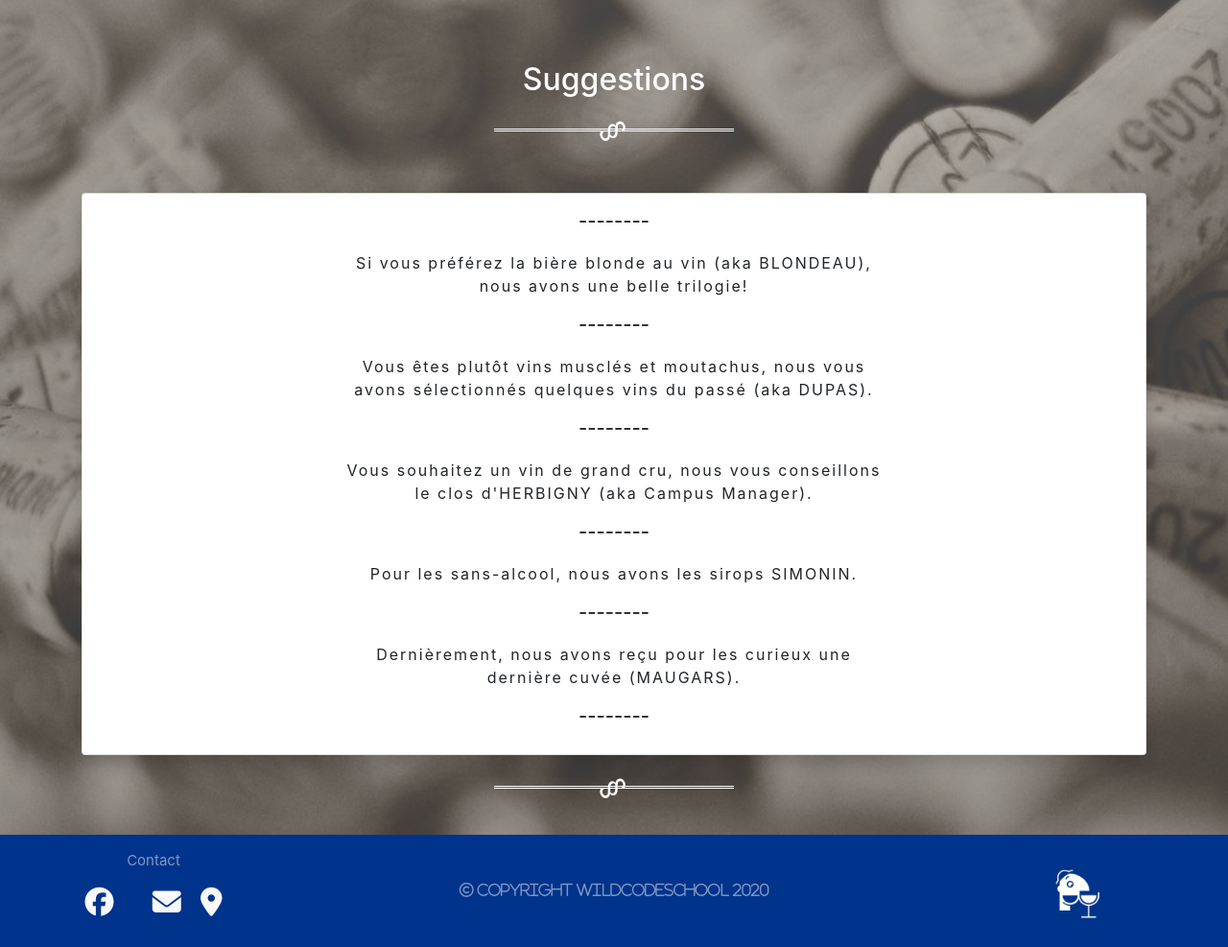
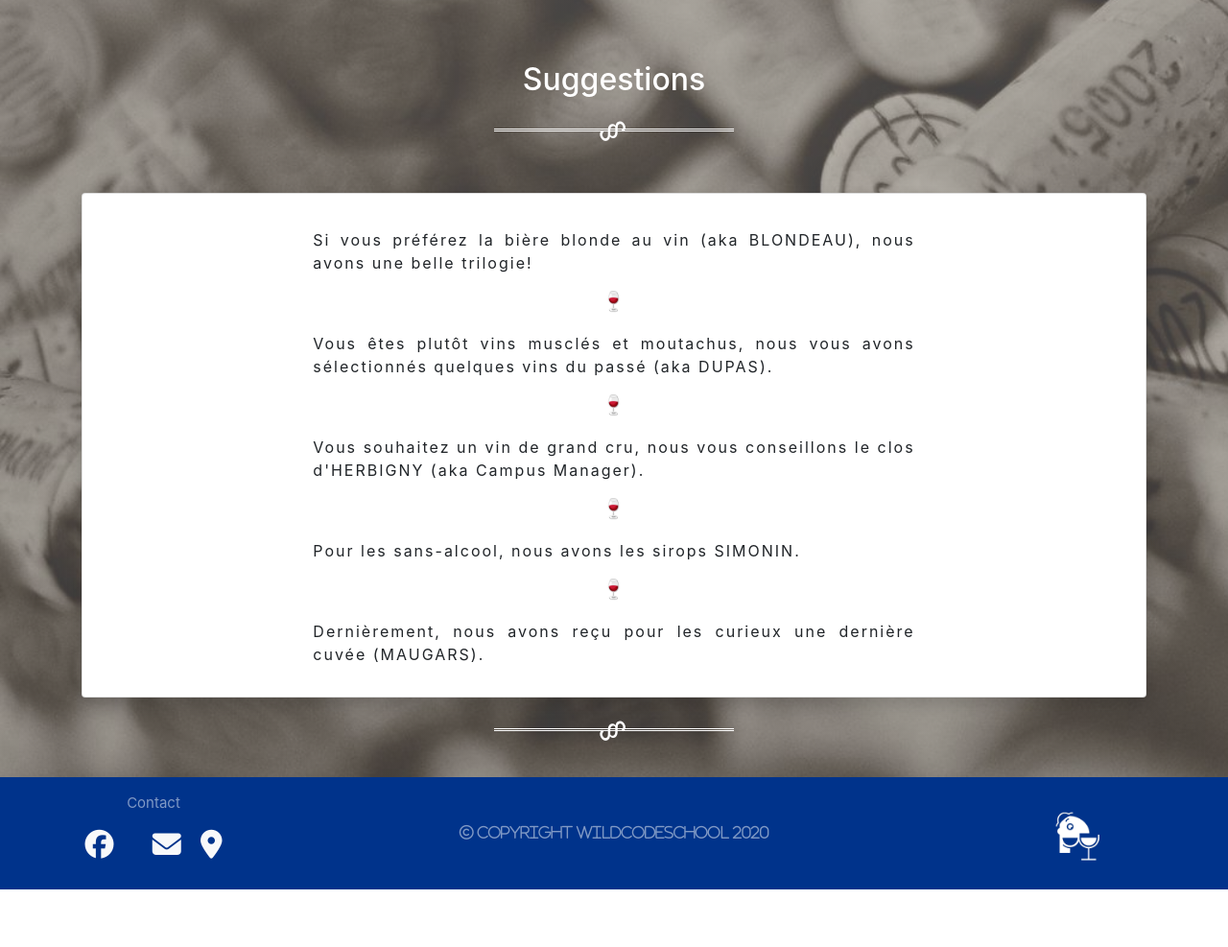
Before and after one commit to fredericbertrand/becsaVin, a Django app: page /suggestions/ in a window 1280 px wide. Shown: the part 136-1123 px from the top of the page at 96% size. After the commit the page ends 1063 px from the top, so only its background shows below. Run offline with Django 3.2, Linux system fonts and the light colour scheme; some libraries are stand-ins or nearby versions.

Commit message:
correction esthétiques site

```diff
--- a/becsavin/main_app/templates/main_app/baravin.html
+++ b/becsavin/main_app/templates/main_app/baravin.html
@@ -9,8 +9,8 @@
     <div class="container">
         <div class="card my-3 shadow p-3 rounded">
             <div class="row">
-                <div class="col-lg-8 col-md-12 px-3">
-                    <div class="card-block px-3">
+                <div class="col-lg-8 col-md-12 px-2">
+                    <div class="card-block px-2">
                         <h4 class="card-title text-center mt-2">Le soir</h4>
                         <p class="card-text text-justify mt-4 my-4 mx-3 p-1">Une sélection de vins au verre en
                             rotation régulière ou choisissez une bouteille parmi les 200 références disponibles en
--- a/becsavin/main_app/templates/main_app/base.html
+++ b/becsavin/main_app/templates/main_app/base.html
@@ -12,7 +12,7 @@
     <link rel="stylesheet" href="{% static 'main_app/css/style.css' %}" />
     <link rel="stylesheet" href="path/to/font-awesome/css/font-awesome.min.css">
     <script src="https://use.fontawesome.com/3d4ae29890.js"></script>
-
+    <link rel="icon" href="{% static 'main_app/img/favico.png' %}" />
     <title>becsavin</title>
 
 </head>
--- a/becsavin/main_app/templates/main_app/bistrot.html
+++ b/becsavin/main_app/templates/main_app/bistrot.html
@@ -12,10 +12,10 @@
                 <div class="col-lg-3 col-md-12">
                     <img src="{% static 'main_app/img/becavin-midi.jpg'%}" class="w-100 imgMenu rounded">
                 </div>
-                <div class="col-lg-9 col-md-12 px-3">
-                    <div class="card-block px-3">
+                <div class="col-lg-9 col-md-12 px-2">
+                    <div class="card-block px-2">
                         <h4 class="card-title text-center mt-2">Midi</h4>
-                        <p class="card-text text-justify mt-4 my-4 mx-3 p-1">Nous cuisinons un plat du jour
+                        <p class="card-text text-justify mt-4 my-4 mx-2 p-1">Nous cuisinons un plat du jour
                             9.5€ et un dessert du jour 5€ selon notre inspiration, réalisés avec des produits frais et
                             de saison, et autant que possible
                             issus de l’agriculture biologique et de producteurs locaux. Une cuisine simple, gouteuse
--- a/becsavin/main_app/templates/main_app/suggestions.html
+++ b/becsavin/main_app/templates/main_app/suggestions.html
@@ -11,27 +11,27 @@
             <div class="row">
                 <div class="col-md-8 offset-md-2">
                     <div class="card-block px-3">
-                        <h5 class="card-title text-center">--------</h5>
-                        <p class="card-text text-center my-2 mx-5 p-2">Si vous préférez la bière blonde au vin
+                        <h5 class="card-title text-center"></h5>
+                        <p class="card-text text-justify my-2 mx-3 p-2">Si vous préférez la bière blonde au vin
                             (aka BLONDEAU), nous avons une belle trilogie!
                         </p>
-                        <h5 class="card-title text-center">--------</h5>
-                        <p class="card-text text-center my-2 mx-5 p-2">Vous êtes plutôt vins musclés et moutachus,
+                        <h5 class="card-title text-center">&#127863;</h5>
+                        <p class="card-text text-justify my-2 mx-3 p-2">Vous êtes plutôt vins musclés et moutachus,
                             nous vous avons sélectionnés quelques vins du passé (aka DUPAS).
                         </p>
-                        <h5 class="card-title text-center">--------</h5>
-                        <p class="card-text text-center my-2 mx-5 p-2">Vous souhaitez un vin de grand cru, nous
+                        <h5 class="card-title text-center">&#127863;</h5>
+                        <p class="card-text text-justify my-2 mx-3 p-2">Vous souhaitez un vin de grand cru, nous
                             vous conseillons le clos d'HERBIGNY (aka Campus Manager).
                         </p>
-                        <h5 class="card-title text-center">--------</h5>
-                        <p class="card-text text-center my-2 mx-5 p-2">Pour les sans-alcool, nous avons les sirops
+                        <h5 class="card-title text-center">&#127863;</h5>
+                        <p class="card-text text-justify my-2 mx-3 p-2">Pour les sans-alcool, nous avons les sirops
                             SIMONIN.
                         </p>
-                        <h5 class="card-title text-center">--------</h5>
-                        <p class="card-text text-center my-2 mx-5 p-2">Dernièrement, nous avons reçu pour les
+                        <h5 class="card-title text-center">&#127863;</h5>
+                        <p class="card-text text-justify my-2 mx-3 p-2">Dernièrement, nous avons reçu pour les
                             curieux une dernière cuvée (MAUGARS).
                         </p>
-                        <h5 class="card-title text-center">--------</h5>
+
                     </div>
                 </div>
 
```
Also changed, not shown: becsavin/main_app/templates/main_app/caviste.html (+5 -5 lines), becsavin/main_app/templates/main_app/partenaires.html (+12 -14 lines), becsavin/main_app/templates/main_app/propos.html (+8 -7 lines), becsavin/main_app/static/main_app/img/favico.png (added).
